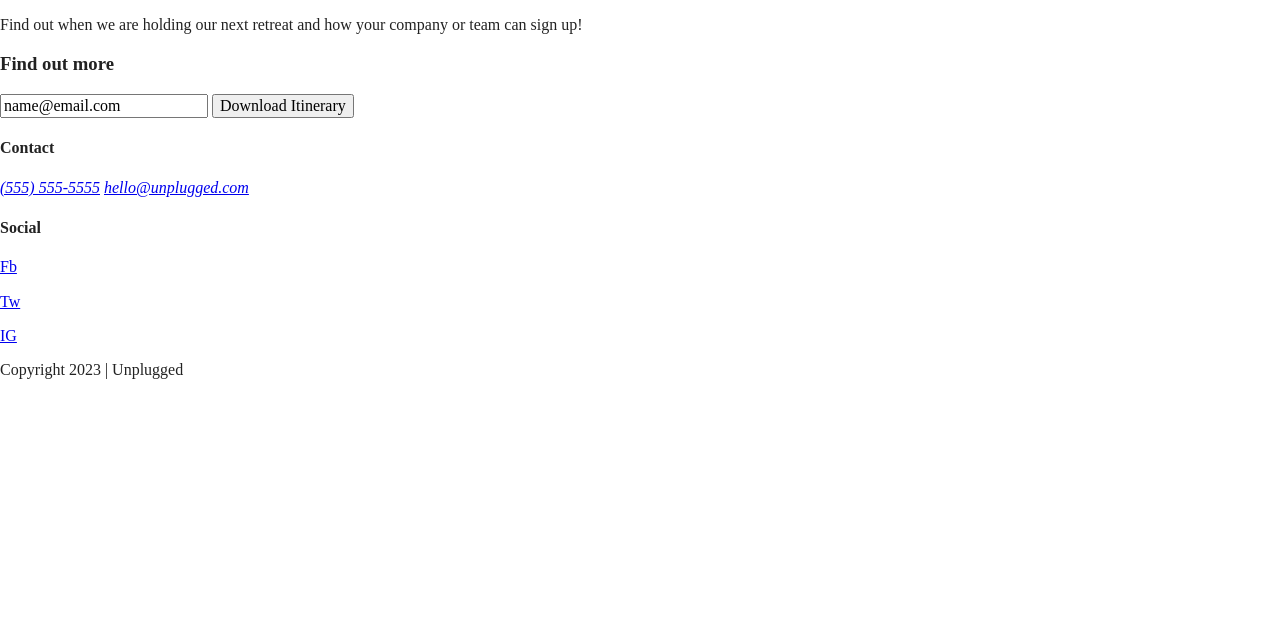
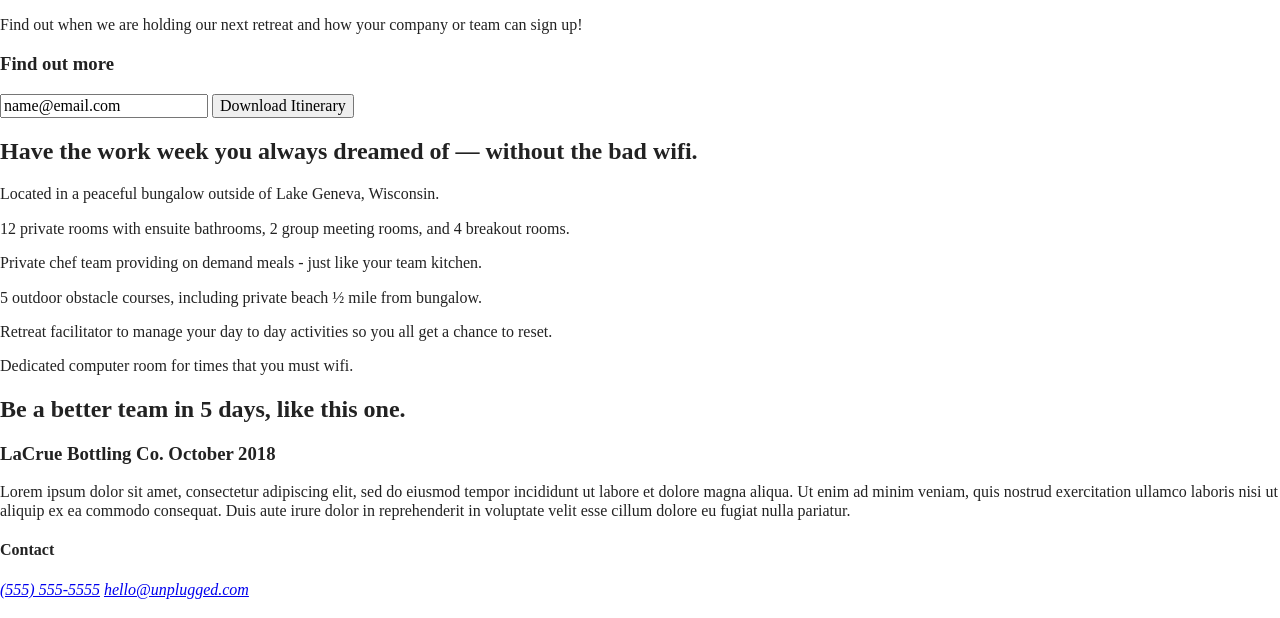
Before and after one commit to thegirldweez/thegirldweez, a website built with Parcel: page index.html in a window 1280 px wide. Shown: the part 176-794 px from the top of the page. Built offline with nearby package versions, Linux system fonts and the light colour scheme.

Commit message:
Finished adding content to index.html

```diff
--- a/index.html
+++ b/index.html
@@ -25,9 +25,10 @@
   <body>
 
     <header>
-      <div>
+      <div class="content-wrapper">
         <a href="#"><img src="" alt="unplugged logo"></a>
-      </div>
+
+        <div class="header-divider"></div>
 
         <nav>
           <ul>
@@ -36,6 +37,7 @@
           </ul>
         </nav>
 
+      </div><!-- header content wrapper ends -->
     </header>
 
     <main>
@@ -59,13 +61,64 @@
         </section><!-- aside content wrapper ends -->
       </aside>
 
+      <section class="features">
+        <div class="content-wrapper">
+          <h2>Have the work week you always dreamed of — without the bad wifi.</h2>
+          <article>
+            <p class="fontawesome-icon"></p>
+            <p class="features-item-description">Located in a peaceful bungalow outside of Lake Geneva, Wisconsin.</p>
+          </article>
+          <article>
+            <p class="fontawesome-icon"></p>
+            <p class="features-item-description">12 private rooms with ensuite bathrooms, 2 group meeting rooms, and 4
+              breakout rooms.</p>
+          </article>
+          <article>
+            <p class="fontawesome-icon"></p>
+            <p class="features-item-description">Private chef team providing on demand meals - just like your team
+              kitchen.</p>
+          </article>
+          <article>
+            <p class="fontawesome-icon"></p>
+            <p class="features-item-description">5 outdoor obstacle courses, including private beach ½ mile from
+              bungalow.</p>
+          </article>
+          <article>
+            <p class="fontawesome-icon"></p>
+            <p class="features-item-description">Retreat facilitator to manage your day to day activities so you all get
+              a chance to reset.</p>
+          </article>
+          <article>
+            <p class="fontawesome-icon"></p>
+            <p class="features-item-description">Dedicated computer room for times that you must wifi.</p>
+          </article>
 
+        </div><!-- features content wrapper ends -->
+      </section>
 
-    </main><!-- main wrapper -->
+      <section class="reviews">
+        <div class="content-wrapper">
+          <h2>Be a better team in 5 days, like this one.</h2>
+
+          <article>
+            <h3>LaCrue Bottling Co. October 2018
+            </h3>
+            <p>Lorem ipsum dolor sit amet, consectetur adipiscing elit, sed do eiusmod tempor incididunt ut labore et
+              dolore magna
+              aliqua. Ut enim ad minim veniam, quis nostrud exercitation ullamco laboris nisi ut aliquip ex ea commodo
+              consequat. Duis
+              aute irure dolor in reprehenderit in voluptate velit esse cillum dolore eu fugiat nulla pariatur.</p>
+          </article>
+
+        </div><!-- reviews content wrapper ends -->
+      </section>
+
+    </main><!-- main wrapper ends -->
 
     <footer>
       <div class="content-wrapper">
         <div class="footer-contact">
+
           <div class="contact">
             <h4>Contact</h4>
             <address>
@@ -76,9 +129,11 @@
 
           <div class="social">
             <h4>Social</h4>
+            <div class="social-icons">
               <p><a href="https://www.facebook.com/yoursite" target="_blank" rel="noopener">Fb</a></p>
               <p><a href="https://www.twitter.com/yoursite" target="_blank" rel="noopener">Tw</a></p>
               <p><a href="https://www.instagram.com/yoursite" target="_blank" rel="noopener">IG</a></p>
+            </div>
           </div>
 
         </div><!-- footer contact info ends here -->
```
Lines whose indentation alone changed are shown as unchanged.
